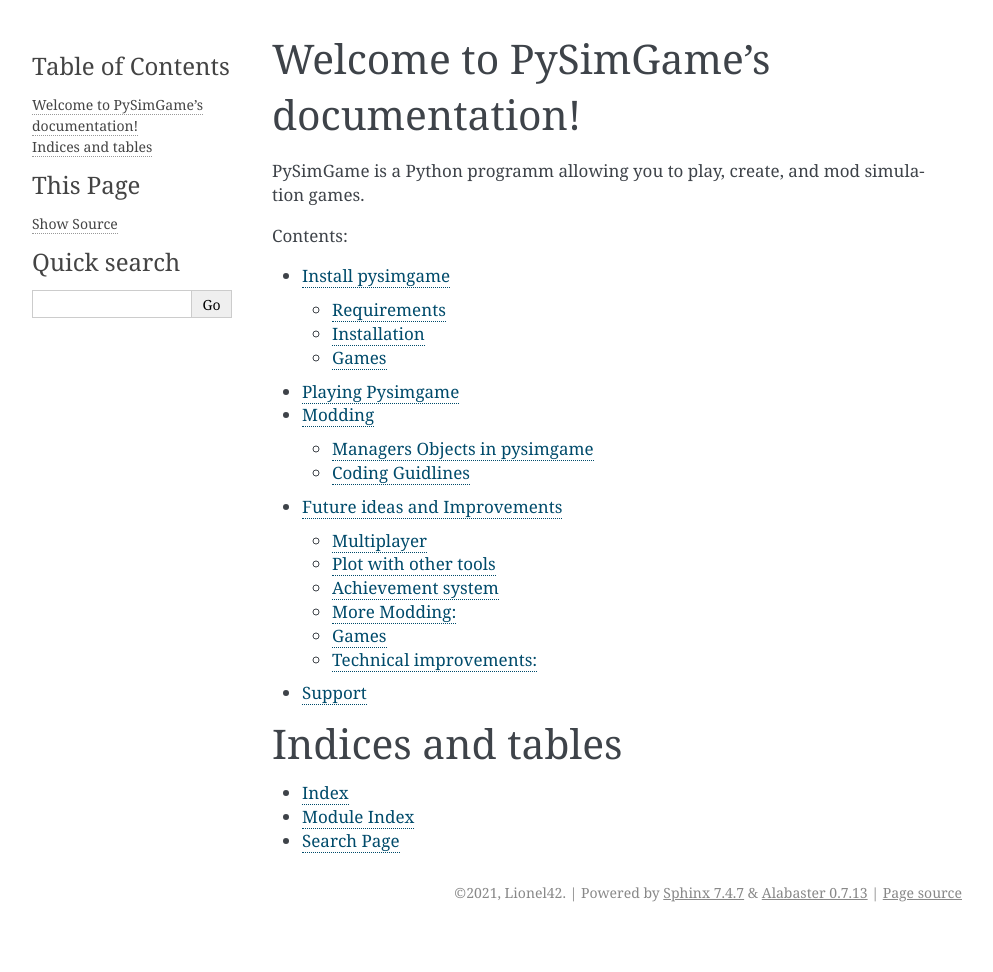
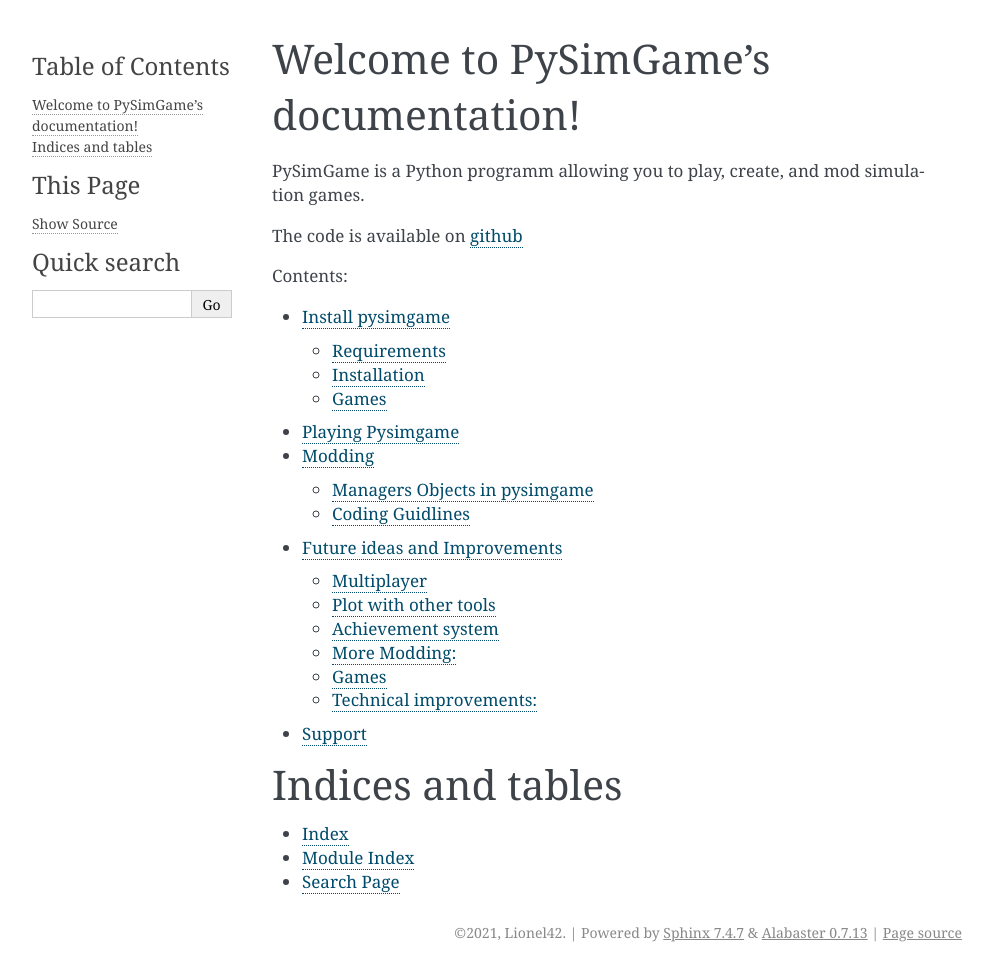
Before and after one commit to ScienceGamez/pysimgame, a Sphinx documentation site: the page built from docs/source/index.rst, in a window 1280 px wide. Shown: the whole page, without its empty margins (148-1141 px from the left). Built offline with Sphinx 7.4.7, drawn with Linux system fonts in a browser that asks for light colours; before the commit the page ends 932 px from its top, so only the background shows below that.

Commit message:
added github link

```diff
--- a/docs/source/index.rst
+++ b/docs/source/index.rst
@@ -10,6 +10,8 @@ PySimGame is a Python programm allowing you to
 play,
 create,
 and mod simulation games.
+
+The code is available on `github <https://github.com/ScienceGamez/pysimgame>`_
 
 
 .. toctree::
```
